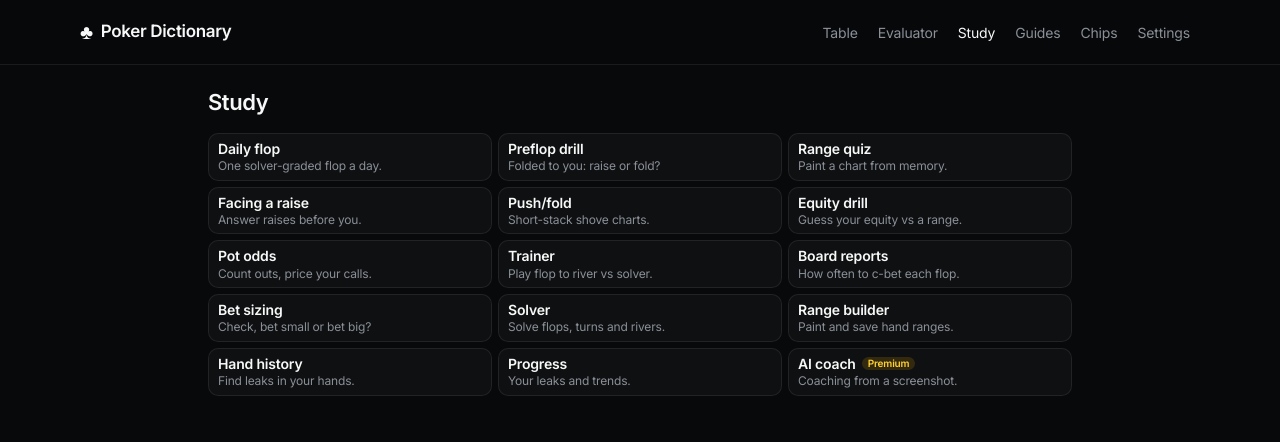
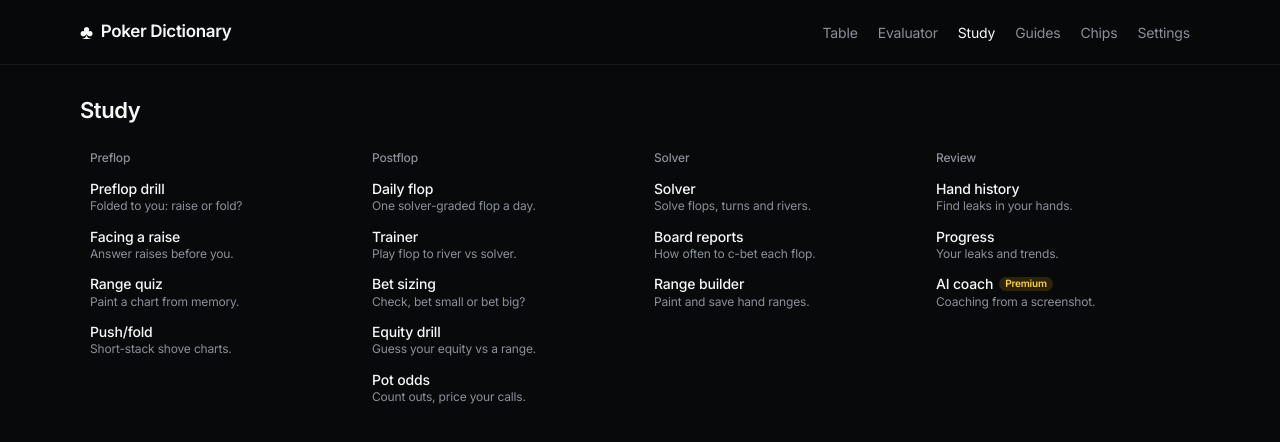
Before and after one commit to sawyerpham/pokerdictionary, a React (Vite) app: page /study in a window 1280 px wide. Shown: the top 442 px of the page. Built offline with nearby package versions, Linux system fonts and the light colour scheme; no server answers.

Commit message:
Study: tools grouped into Preflop, Postflop, Solver and Review; menu as labelled columns

```diff
--- a/src/components/NavBar.tsx
+++ b/src/components/NavBar.tsx
@@ -83,7 +83,7 @@ export function NavBar() {
       </nav>
       {open && (
         <div className="absolute inset-x-0 top-full mx-auto flex max-w-6xl justify-center px-2 sm:justify-end sm:px-4">
-          <div className="max-h-[calc(100dvh-6rem)] w-full overflow-y-auto rounded-b-[12px] border border-t-0 border-[var(--line)] bg-[rgb(15_16_17/0.97)] p-1.5 backdrop-blur-xl sm:w-[34rem]">
+          <div className="max-h-[calc(100dvh-6rem)] w-full overflow-y-auto rounded-b-[12px] border border-t-0 border-[var(--line)] bg-[#0f1011] p-3 shadow-2xl shadow-black/60 sm:w-[34rem] lg:w-[56rem]">
             <ToolCards onPick={() => setOpen(false)} />
           </div>
         </div>
--- a/src/components/ToolCards.tsx
+++ b/src/components/ToolCards.tsx
@@ -1,18 +1,27 @@
 import { Link } from 'react-router-dom';
-import { TOOLS } from '../study/tools';
+import { GROUPS, TOOLS } from '../study/tools';
 
-/** A small card per study tool. Also the nav's Study menu. */
+/** The study tools in labelled columns. Also the nav's Study menu. */
 export function ToolCards({ onPick }: { onPick?: () => void }) {
   return (
-    <div className="grid grid-cols-2 gap-1.5 sm:grid-cols-3">
-      {TOOLS.map((t) => (
-        <Link key={t.slug} to={`/study/${t.slug}`} onClick={onPick} className="flex min-w-0 flex-col rounded-[10px] bg-[var(--bg-second)] px-2.5 py-1.5 transition-colors hover:bg-[var(--bg-third)]">
-          <span className="flex items-center gap-1.5 text-[14px] leading-snug font-semibold">
-            {t.title}
-            {t.premium && <span className="rounded-full bg-amber-400/15 px-1.5 text-[10px] font-semibold text-amber-300">Premium</span>}
-          </span>
-          <span className="truncate text-[12px] leading-snug text-[var(--text-muted)]">{t.desc}</span>
-        </Link>
+    <div className="grid grid-cols-1 gap-x-2 gap-y-4 min-[480px]:grid-cols-2 lg:grid-cols-4">
+      {GROUPS.map((g) => (
+        <section key={g} aria-label={g}>
+          <h2 className="px-2.5 pb-1.5 text-[12px] font-medium text-[var(--text-muted)]">{g}</h2>
+          <ul>
+            {TOOLS.filter((t) => t.group === g).map((t) => (
+              <li key={t.slug}>
+                <Link to={`/study/${t.slug}`} onClick={onPick} className="flex flex-col rounded-[8px] px-2.5 py-1.5 transition-colors hover:bg-white/[0.06]">
+                  <span className="flex items-center gap-1.5 text-[14px] leading-snug font-medium">
+                    {t.title}
+                    {t.premium && <span className="rounded-full bg-amber-400/15 px-1.5 text-[10px] font-semibold text-amber-300">Premium</span>}
+                  </span>
+                  <span className="text-[12px] leading-snug text-[var(--text-muted)]">{t.desc}</span>
+                </Link>
+              </li>
+            ))}
+          </ul>
+        </section>
       ))}
     </div>
   );
--- a/src/pages/StudyPage.tsx
+++ b/src/pages/StudyPage.tsx
@@ -29,8 +29,8 @@ export function StudyPage() {
   const t = TOOLS.find((x) => x.slug === tool);
   if (!t) {
     return (
-      <main className="mx-auto w-full max-w-4xl flex-1 px-4 py-6">
-        <h1 className="text-title-2 mb-4">Study</h1>
+      <main className="mx-auto w-full max-w-6xl flex-1 px-4 py-8">
+        <h1 className="text-title-2 mb-6">Study</h1>
         <ToolCards />
       </main>
     );
@@ -39,9 +39,12 @@ export function StudyPage() {
   return (
     <main className="mx-auto w-full max-w-3xl flex-1 px-2 py-3 sm:px-4">
       <div className="mb-4 px-2">
-        <Link to="/study" className="text-[15px] text-[var(--accent-soft)] hover:underline">
-          Study
-        </Link>
+        <p className="text-[14px] text-[var(--text-muted)]">
+          <Link to="/study" className="hover:text-[var(--text-primary)]">
+            Study
+          </Link>{' '}
+          / {t.group}
+        </p>
         <h1 className="text-title-2">{t.title}</h1>
         <p className="text-[15px] text-[var(--text-muted)]">{t.desc}</p>
       </div>
--- a/src/study/tools.ts
+++ b/src/study/tools.ts
@@ -1,18 +1,21 @@
-// The study tools, for the nav menu and the /study page.
-export const TOOLS = [
-  { slug: 'daily', title: 'Daily flop', desc: 'One solver-graded flop a day.' },
-  { slug: 'preflop', title: 'Preflop drill', desc: 'Folded to you: raise or fold?' },
-  { slug: 'quiz', title: 'Range quiz', desc: 'Paint a chart from memory.' },
-  { slug: 'facing', title: 'Facing a raise', desc: 'Answer raises before you.' },
-  { slug: 'pushfold', title: 'Push/fold', desc: 'Short-stack shove charts.' },
-  { slug: 'equity', title: 'Equity drill', desc: 'Guess your equity vs a range.' },
-  { slug: 'potodds', title: 'Pot odds', desc: 'Count outs, price your calls.' },
-  { slug: 'trainer', title: 'Trainer', desc: 'Play flop to river vs solver.' },
-  { slug: 'reports', title: 'Board reports', desc: 'How often to c-bet each flop.' },
-  { slug: 'sizing', title: 'Bet sizing', desc: 'Check, bet small or bet big?' },
-  { slug: 'solver', title: 'Solver', desc: 'Solve flops, turns and rivers.' },
-  { slug: 'ranges', title: 'Range builder', desc: 'Paint and save hand ranges.' },
-  { slug: 'history', title: 'Hand history', desc: 'Find leaks in your hands.' },
-  { slug: 'progress', title: 'Progress', desc: 'Your leaks and trends.' },
-  { slug: 'coach', title: 'AI coach', desc: 'Coaching from a screenshot.', premium: true },
+// The study tools, for the nav menu and the /study page, grouped the way poker study sites do: preflop and postflop
+// drills, the solver and its reference data, and reviewing your own play.
+export const GROUPS = ['Preflop', 'Postflop', 'Solver', 'Review'] as const;
+
+export const TOOLS: { slug: string; title: string; desc: string; group: (typeof GROUPS)[number]; premium?: boolean }[] = [
+  { slug: 'preflop', title: 'Preflop drill', desc: 'Folded to you: raise or fold?', group: 'Preflop' },
+  { slug: 'facing', title: 'Facing a raise', desc: 'Answer raises before you.', group: 'Preflop' },
+  { slug: 'quiz', title: 'Range quiz', desc: 'Paint a chart from memory.', group: 'Preflop' },
+  { slug: 'pushfold', title: 'Push/fold', desc: 'Short-stack shove charts.', group: 'Preflop' },
+  { slug: 'daily', title: 'Daily flop', desc: 'One solver-graded flop a day.', group: 'Postflop' },
+  { slug: 'trainer', title: 'Trainer', desc: 'Play flop to river vs solver.', group: 'Postflop' },
+  { slug: 'sizing', title: 'Bet sizing', desc: 'Check, bet small or bet big?', group: 'Postflop' },
+  { slug: 'equity', title: 'Equity drill', desc: 'Guess your equity vs a range.', group: 'Postflop' },
+  { slug: 'potodds', title: 'Pot odds', desc: 'Count outs, price your calls.', group: 'Postflop' },
+  { slug: 'solver', title: 'Solver', desc: 'Solve flops, turns and rivers.', group: 'Solver' },
+  { slug: 'reports', title: 'Board reports', desc: 'How often to c-bet each flop.', group: 'Solver' },
+  { slug: 'ranges', title: 'Range builder', desc: 'Paint and save hand ranges.', group: 'Solver' },
+  { slug: 'history', title: 'Hand history', desc: 'Find leaks in your hands.', group: 'Review' },
+  { slug: 'progress', title: 'Progress', desc: 'Your leaks and trends.', group: 'Review' },
+  { slug: 'coach', title: 'AI coach', desc: 'Coaching from a screenshot.', group: 'Review', premium: true },
 ];
```
